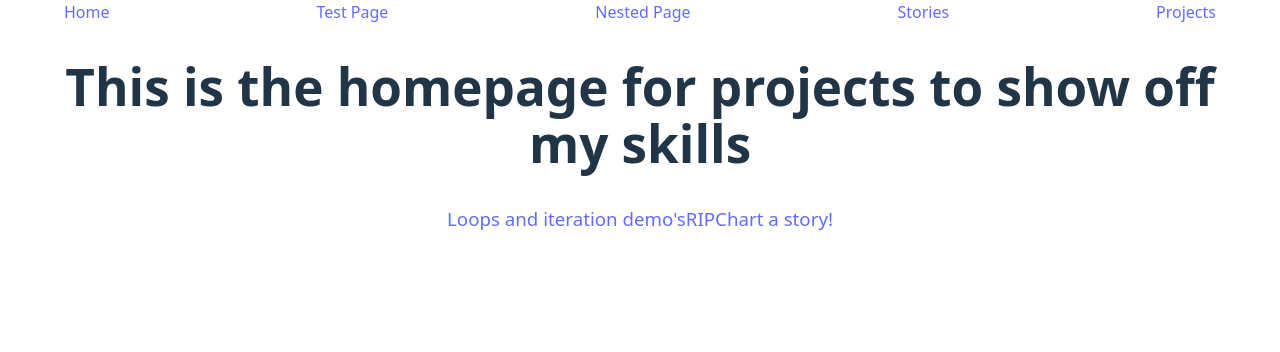
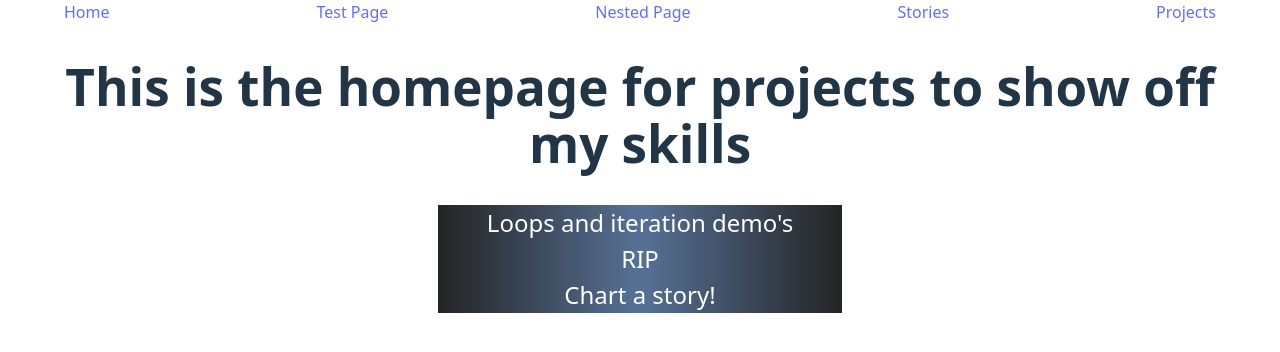
Before and after one commit to Raymanreed/Portfolio, a React (Vite) app: page /projects in a window 1280 px wide. Shown: the top 352 px of the page. Built offline with nearby package versions, Linux system fonts and the light colour scheme.

Commit message:
adding some styling

```diff
--- a/src/App.css
+++ b/src/App.css
@@ -52,38 +52,22 @@ body {
   width: 15%;
 }
 
-.logo {
-  height: 6em;
-  padding: 1.5em;
-  will-change: filter;
-  transition: filter 300ms;
-}
-.logo:hover {
-  filter: drop-shadow(0 0 2em #646cffaa);
-}
-.logo.react:hover {
-  filter: drop-shadow(0 0 2em #61dafbaa);
+.project-navigation-container {
+  align-items: center;
+  display: flex;
+  flex-direction: column;
+  justify-content: center;
 }
 
-@keyframes logo-spin {
-  from {
-    transform: rotate(0deg);
-  }
-  to {
-    transform: rotate(360deg);
-  }
+.project-navigation {
+  background-image: linear-gradient(to right, rgba(36, 36, 36), rgba(87, 113, 150, 1), rgba(36, 36, 36));
+  border: 1px #fff;
+  color: #fff;
+  font-size: 24px;
+  width: 35%;
 }
 
-@media (prefers-reduced-motion: no-preference) {
-  a:nth-of-type(2) .logo {
-    animation: logo-spin infinite 20s linear;
-  }
+.project-navigation:hover {
+  background-image: linear-gradient(to right, rgba(87, 113, 150, 0.144), rgba(87, 113, 150, 1), rgba(87, 113, 150, 0.144));
+  color: #fff;
 }
-
-.card {
-  padding: 2em;
-}
-
-.read-the-docs {
-  color: #888;
-}
--- a/src/pages/projects/projectHome.tsx
+++ b/src/pages/projects/projectHome.tsx
@@ -4,12 +4,10 @@ function ProjectHome() {
     return (
         <div>
             <h1>This is the homepage for projects to show off my skills</h1>
-            <div>
-                <h3>
-                    <NavLink to="loops">Loops and iteration demo's</NavLink>
-                    <NavLink to="memorial">RIP</NavLink>
-                    <NavLink to="storyboard">Chart a story!</NavLink>
-                </h3>
+            <div className="project-navigation-container">
+                <NavLink to="loops" className={"project-navigation"}>Loops and iteration demo's</NavLink>
+                <NavLink to="memorial"className={"project-navigation"}>RIP</NavLink>
+                <NavLink to="storyboard" className={"project-navigation"}>Chart a story!</NavLink>
             </div>
         </div>
     )
```
